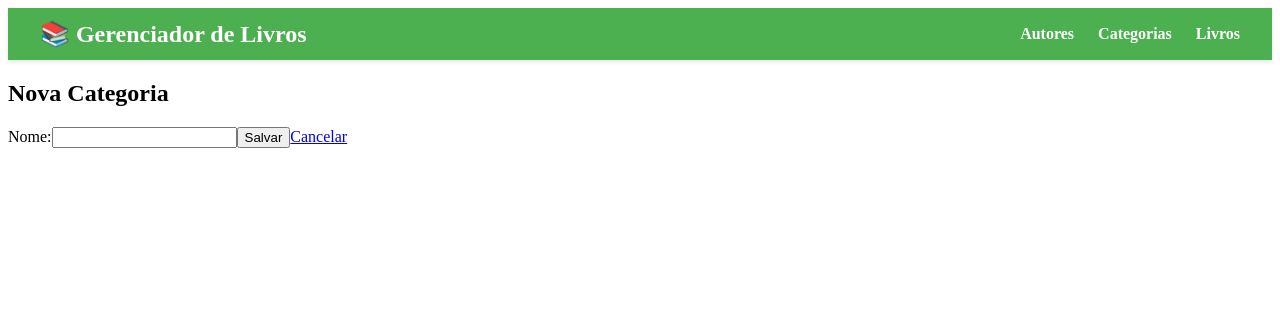
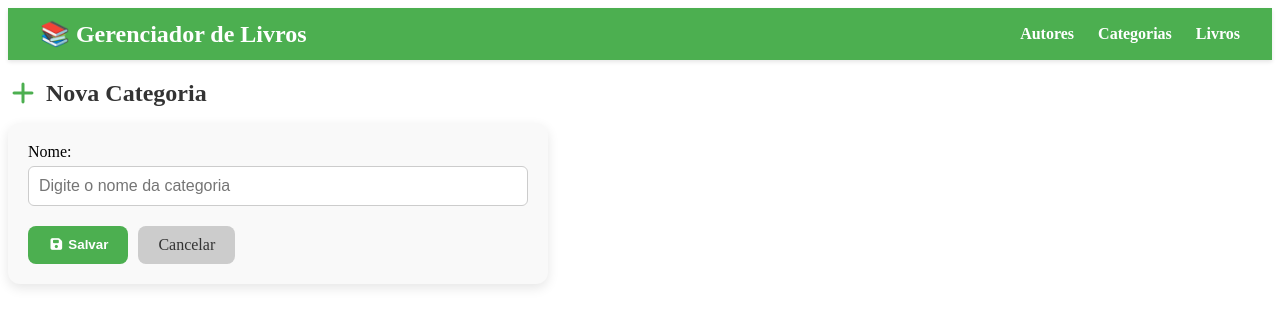
Before and after one commit to alexandremrrocha/booktrack-frontend, an Angular app: page /categories/new in a window 1280 px wide. Shown: the top 326 px of the page. Built offline with nearby package versions, Linux system fonts and the light colour scheme.

Commit message:
feat: Tratativa de erros e melhoria

```diff
--- a/package.json
+++ b/package.json
@@ -27,6 +27,7 @@
     "@angular/platform-browser": "^20.1.0",
     "@angular/router": "^20.1.0",
     "@fortawesome/fontawesome-free": "^7.0.1",
+    "@ng-select/ng-select": "^20.2.0",
     "chart.js": "^4.5.0",
     "rxjs": "~7.8.0",
     "sweetalert2": "^11.23.0",
--- a/src/app/modules/author/author-form/author-form.html
+++ b/src/app/modules/author/author-form/author-form.html
@@ -1,12 +1,23 @@
-<h2>{{ id ? 'Editar Autor' : 'Novo Autor' }}</h2>
+<h2 class="form-title">
+  <i class="fas" [ngClass]="id ? 'fa-user-edit' : 'fa-user-plus'"></i>
+  {{ id ? 'Editar Autor' : 'Novo Autor' }}
+</h2>
 
-<form [formGroup]="form" (ngSubmit)="saveAuthor()">
-  <label>Nome:</label>
-  <input formControlName="name" />
+<form [formGroup]="form" (ngSubmit)="saveAuthor()" class="form-container">
 
-  <label>Data de Nascimento:</label>
-  <input type="date" formControlName="birthDate" />
+  <div class="form-group">
+    <label for="name">Nome:</label>
+    <input id="name" formControlName="name" placeholder="Digite o nome do autor" />
+  </div>
 
-  <button type="submit">Salvar</button>
-  <a routerLink="/authors">Cancelar</a>
+  <div class="form-group">
+    <label for="birthDate">Data de Nascimento:</label>
+    <input type="date" formControlName="birthDate" />
+  </div>
+
+  <div class="form-actions">
+    <button type="submit" class="btn-save"><i class="fa-solid fa-floppy-disk"></i> Salvar</button>
+    <a routerLink="/authors" class="btn-cancel">Cancelar</a>
+  </div>
+
 </form>
--- a/src/app/modules/book/book-form/book-form.html
+++ b/src/app/modules/book/book-form/book-form.html
@@ -1,31 +1,44 @@
-<h2>{{ id ? 'Editar Livro' : 'Novo Livro' }}</h2>
+<h2 class="form-title">
+  <i class="fas" [ngClass]="id ? 'fa-book-open' : 'fa-book'"></i>
+  {{ id ? 'Editar Livro' : 'Novo Livro' }}
+</h2>
 
-<form [formGroup]="form" (ngSubmit)="saveBook()">
-  <label>Titulo:</label>
-  <input formControlName="title" />
+<form [formGroup]="form" (ngSubmit)="saveBook()" class="form-container">
 
-  <label>Status:</label>
-  <input type="text" formControlName="status" />
+  <div class="form-group">
+    <label for="title">Título:</label>
+    <input id="title" formControlName="title" placeholder="Digite o título do livro" />
+  </div>
 
-  <label>Paginas:</label>
-  <input type="number" formControlName="pages" />
+  <div class="form-group">
+    <label for="status">Status:</label>
+    <select id="status" formControlName="status">
+      <option *ngFor="let status of bookStatusList" [value]="status">{{ status }}</option>
+    </select>
+  </div>
 
-  <label>Autor:</label>
-  <select formControlName="authorId">
-    <option [ngValue]="null">-- Selecione um autor --</option>
-    <option *ngFor="let author of authors" [ngValue]="author.id">
-      {{ author.name }}
-    </option>
-  </select>
+  <div class="form-group">
+    <label for="pages">Páginas:</label>
+    <input type="number" id="pages" formControlName="pages" placeholder="Número de páginas" />
+  </div>
 
-  <label>Categoria:</label>
-  <select formControlName="categoryId">
-    <option [ngValue]="null">-- Selecione uma categoria --</option>
-    <option *ngFor="let category of categories" [ngValue]="category.id">
-      {{ category.name }}
-    </option>
-  </select>
+  <div class="form-group">
+    <label for="author">Autor:</label>
+    <select id="author" formControlName="authorId">
+      <option *ngFor="let author of authors" [ngValue]="author.id">{{ author.name }}</option>
+    </select>
+  </div>
 
-  <button type="submit">Salvar</button>
-  <a routerLink="/books">Cancelar</a>
+  <div class="form-group">
+    <label for="category">Categoria:</label>
+    <select id="category" formControlName="categoryId">
+      <option *ngFor="let category of categories" [ngValue]="category.id">{{ category.name }}</option>
+    </select>
+  </div>
+
+  <div class="form-actions">
+    <button type="submit" class="btn-save"><i class="fa-solid fa-floppy-disk"></i> Salvar</button>
+    <a routerLink="/books" class="btn-cancel">Cancelar</a>
+  </div>
+
 </form>
--- a/src/app/modules/book/book-form/book-form.ts
+++ b/src/app/modules/book/book-form/book-form.ts
@@ -7,11 +7,14 @@ import { AuthorModel } from '../../../models/author.model';
 import { CategoryModel } from '../../../models/category.model';
 import { AuthorService } from '../../../services/author/author.service';
 import { CategoryService } from '../../../services/category/category.service';
+import { BookStatus, BookStatusList } from '../book-status.enum';
+import { NgSelectModule } from '@ng-select/ng-select';
+import Swal from 'sweetalert2';
 
 @Component({
   selector: 'app-book-form',
   standalone: true,
-  imports: [CommonModule, ReactiveFormsModule, RouterModule],
+  imports: [CommonModule, ReactiveFormsModule, RouterModule, NgSelectModule],
   templateUrl: './book-form.html',
   styleUrl: './book-form.css'
 })
@@ -20,6 +23,7 @@ export class BookForm {
   id!: number | null;
   authors: AuthorModel[] = [];
   categories: CategoryModel[] = [];
+  bookStatusList = BookStatusList;
 
   constructor(
     private formBuilder: FormBuilder,
@@ -34,9 +38,9 @@ export class BookForm {
     this.form = this.formBuilder.group({
       title: ['', Validators.required],
       status: ['', Validators.required],
-      pages: [''],
-      authorId: [0],
-      categoryId: [0]
+      pages: ['', Validators.required],
+      authorId: [0, Validators.required],
+      categoryId: [0, Validators.required]
     });
 
     const paramId = this.route.snapshot.paramMap.get('id');
@@ -59,15 +63,40 @@ export class BookForm {
 
   public async saveBook() {
     if (this.form.invalid) {
-      return;
+      Swal.fire({
+        icon: 'error',
+        title: 'Erro de validação',
+        html: 'Preencha todos os campos'
+      });
+      return
     }
 
+    try {
       if (this.id){
         await this.bookService.update(this.id, this.form.value);
+        Swal.fire({
+          icon: 'success',
+          title: 'Livro atualizado!',
+          showConfirmButton: false,
+          timer: 1500
+        });
         this.router.navigate(['/books'])
       } else {
         await this.bookService.create(this.form.value);
+        Swal.fire({
+          icon: 'success',
+          title: 'Livro salvo!',
+          showConfirmButton: false,
+          timer: 1500
+        });
         this.router.navigate(['/books']);
+      }
+    } catch (error: any) {
+      Swal.fire({
+        icon: 'error',
+        title: 'Erro inesperado',
+        text: 'Não foi possível salvar o livro.'
+      });
     }
   }
 }
--- /dev/null
+++ b/src/app/modules/book/book-status.enum.ts
@@ -0,0 +1,7 @@
+export enum BookStatus {
+  TO_READ = 'Para Ler',
+  READING = 'Lendo',
+  READ = 'Lido',
+}
+
+export const BookStatusList = Object.values(BookStatus);
--- a/src/app/modules/category/category-form/category-form.html
+++ b/src/app/modules/category/category-form/category-form.html
@@ -1,9 +1,17 @@
-<h2>{{ id ? 'Editar Categoria' : 'Nova Categoria' }}</h2>
+<h2 class="form-title">
+  <i class="fas" [ngClass]="id ? 'fa-edit' : 'fa-plus'"></i>
+  {{ id ? 'Editar Categoria' : 'Nova Categoria' }}
+</h2>
 
-<form [formGroup]="form" (ngSubmit)="saveCategory()">
-  <label>Nome:</label>
-  <input formControlName="name" />
+<form [formGroup]="form" (ngSubmit)="saveCategory()" class="form-container">
 
-  <button type="submit">Salvar</button>
-  <a routerLink="/categories">Cancelar</a>
+  <div class="form-group">
+    <label for="name">Nome:</label>
+    <input id="name" formControlName="name" placeholder="Digite o nome da categoria" />
+  </div>
+
+  <div class="form-actions">
+    <button type="submit" class="btn-save"><i class="fa-solid fa-floppy-disk"></i> Salvar</button>
+    <a routerLink="/categories" class="btn-cancel">Cancelar</a>
+  </div>
 </form>
--- a/src/styles.css
+++ b/src/styles.css
@@ -68,3 +68,88 @@
 .table-list tr:hover {
   background-color: #f1f1f1;
 }
+
+.form-title {
+  display: flex;
+  align-items: center;
+  font-size: 1.5rem;
+  font-weight: 600;
+  margin-bottom: 1rem;
+  color: #333;
+}
+
+.form-container {
+  max-width: 500px;
+  background: #f9f9f9;
+  padding: 20px;
+  border-radius: 12px;
+  box-shadow: 0 4px 12px rgba(0,0,0,0.1);
+}
+
+.form-group {
+  display: flex;
+  flex-direction: column;
+  margin-bottom: 15px;
+}
+
+.form-group label {
+  margin-bottom: 5px;
+  font-weight: 500;
+}
+
+.form-group input,
+.form-group select {
+  padding: 10px;
+  border-radius: 6px;
+  border: 1px solid #ccc;
+  font-size: 1rem;
+  transition: border 0.2s;
+}
+
+.form-group input:focus,
+.form-group select:focus {
+  border-color: #4caf50;
+  outline: none;
+}
+
+.form-actions {
+  display: flex;
+  gap: 10px;
+  margin-top: 20px;
+}
+
+.btn-save {
+  background-color: #4caf50;
+  color: white;
+  border: none;
+  padding: 10px 20px;
+  border-radius: 8px;
+  cursor: pointer;
+  font-weight: 600;
+  transition: background-color 0.2s;
+}
+
+.btn-save:hover {
+  background-color: #45a049;
+}
+
+.btn-cancel {
+  display: inline-flex;
+  align-items: center;
+  justify-content: center;
+  background: #ccc;
+  color: #333;
+  text-decoration: none;
+  padding: 10px 20px;
+  border-radius: 8px;
+  transition: background-color 0.2s;
+}
+
+.btn-cancel:hover {
+  background: #b3b3b3;
+}
+
+.form-title i {
+  margin-right: 0.5rem;
+  color: #4caf50;
+}
```
Also changed, not shown: src/app/models/book.model.ts (+4 -3 lines), 1 other file (tests, documents, lock files or other folders). Lines whose indentation alone changed are shown as unchanged.
